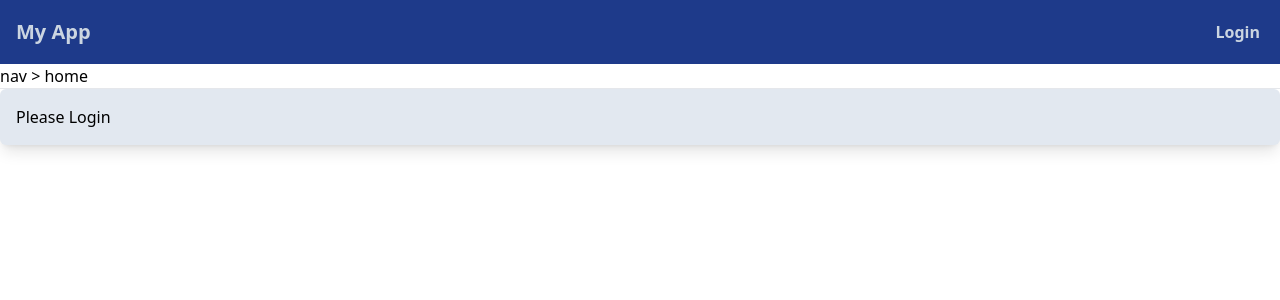
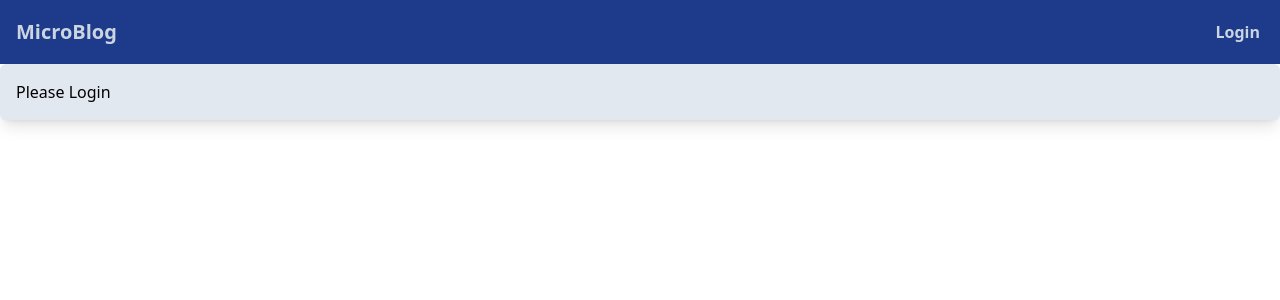
Before and after one commit to jhjcpishva/llms-micro-blog-web, a Vue app: page / in a window 1280 px wide. Shown: the top 300 px of the page. Built offline with nearby package versions, Linux system fonts and the light colour scheme; the HTML template or start-up script is replaced by a standard one.

Commit message:
html adjust

```diff
--- a/src/App.vue
+++ b/src/App.vue
@@ -1,10 +1,8 @@
 <script setup lang="ts">
-import { RouterView, useRouter } from 'vue-router'
 import { useSessionStore } from '@/stores/session'
 import AppHeader from '@/components/AppHeader.vue'
 import AppBody from '@/components/AppBody.vue'
 
-const router = useRouter()
 const sessionStore = useSessionStore()
 
 sessionStore.fetchSession() // async
@@ -12,17 +10,7 @@ sessionStore.fetchSession() // async
 
 <template>
   <AppHeader />
-  <header>
-    <div>
-      <nav>nav &gt; {{ router.currentRoute.value.name }}</nav>
-      <hr />
-    </div>
-  </header>
   <AppBody>
     <RouterView />
   </AppBody>
 </template>
-
-<style scoped>
-/*  */
-</style>
--- a/src/components/AppHeader.vue
+++ b/src/components/AppHeader.vue
@@ -14,7 +14,7 @@ const user = computed(() => pbStore.currentUser)
     class="flex h-16 items-center justify-between bg-blue-900 px-4 text-slate-300"
   >
     <h1 class="text-xl font-bold">
-      <RouterLink to="/">My App</RouterLink>
+      <RouterLink to="/">MicroBlog</RouterLink>
     </h1>
     <div v-if="!user" class="flex h-full items-center gap-2">
       <RouterLink
```
